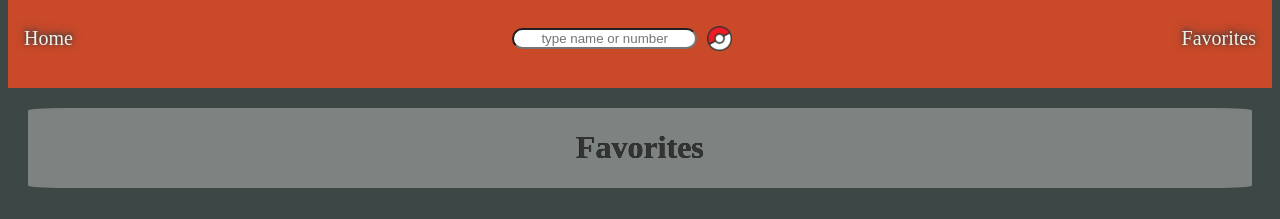
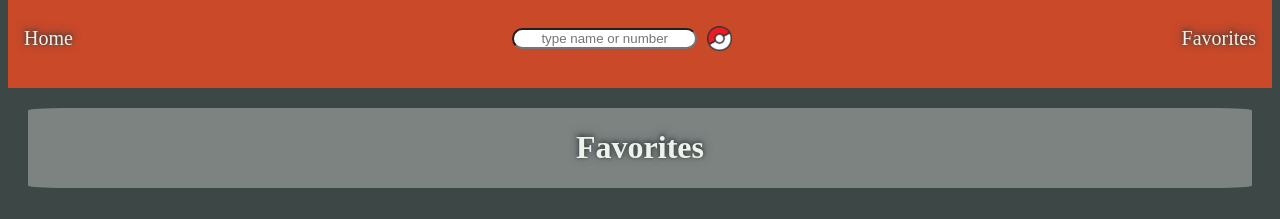
Before and after one commit to JoaoRViana/pokedex, a React (Create React App) app: page /favorites in a window 1280 px wide. Shown: the top 219 px of the page. Built offline with nearby package versions, Linux system fonts and the light colour scheme.

Commit message:
colocando favorites title branco

```diff
--- a/src/Components/Favoritespage.jsx
+++ b/src/Components/Favoritespage.jsx
@@ -24,7 +24,7 @@ export default class Favoritespage extends Component {
         <Header/>
         <div className='allPokemons'>
             <div className='headerText textDescriptions'>
-                <h1>Favorites</h1>
+                <h1 className='titleWhite'>Favorites</h1>
             </div>
         {favorites.map((e,index)=>(
         <div key={index} ><Link className='links textDescriptions pokemonlist' to={`/pokemon/${e.id}`}>
```
